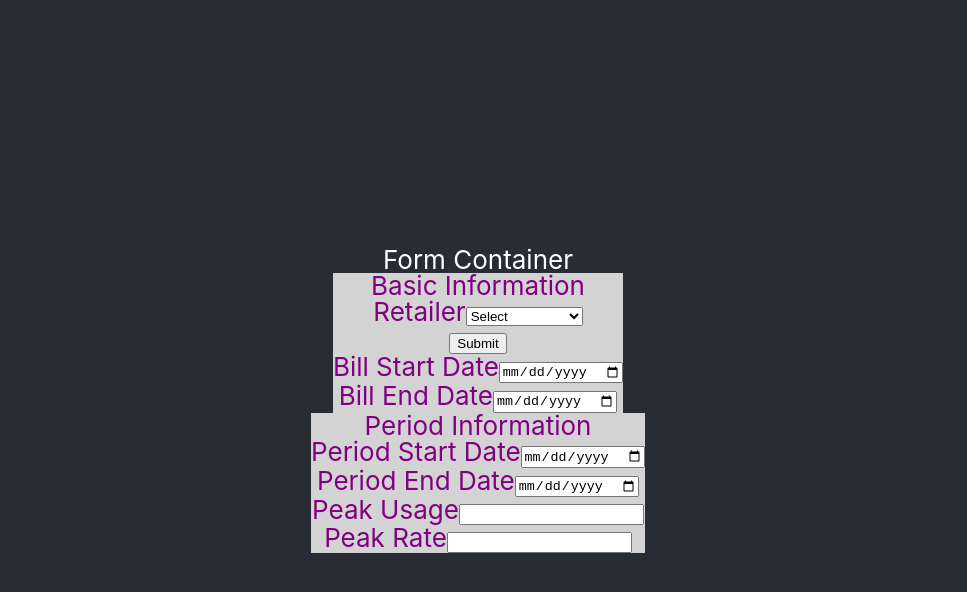
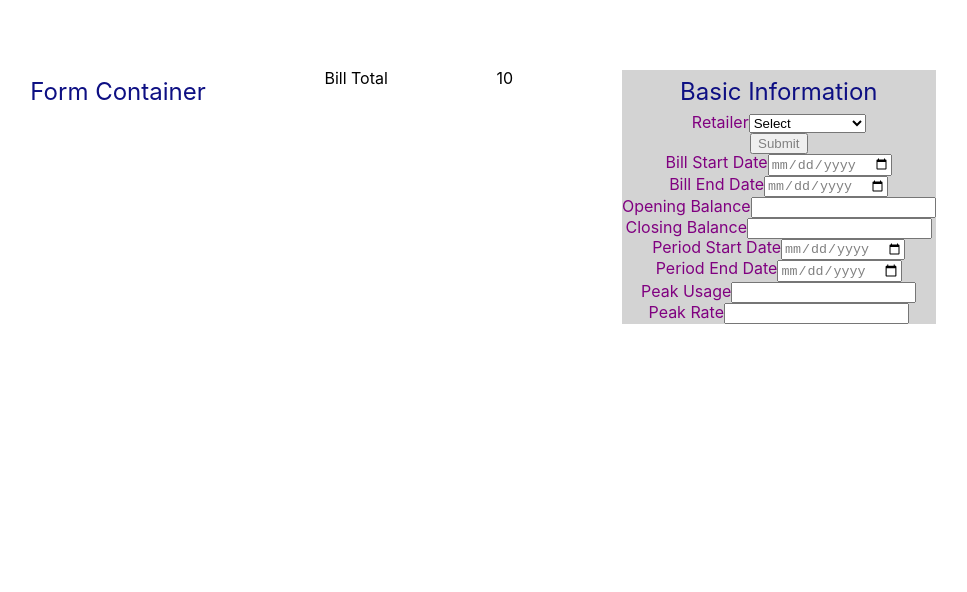
Before and after one commit to carlprins/react-gh-checker, a React (Create React App) app: page / in a window 1280 px wide. Shown: the top 592 px of the page, without its empty margins (162-1129 px from the left). Built offline with nearby package versions, Linux system fonts and the light colour scheme.

Commit message:
Update formatting

```diff
--- a/public/index.html
+++ b/public/index.html
@@ -8,7 +8,7 @@
     <meta name="theme-color" content="#000000" />
     <meta
       name="description"
-      content="Web site created using create-react-app"
+      content="Web site created to help you ensure your power bills are correct"
     />
     <link rel="apple-touch-icon" href="logo192.png" />
     <!--
@@ -25,7 +25,7 @@
       work correctly both with client-side routing and a non-root public URL.
       Learn how to configure a non-root public URL by running `npm run build`.
     -->
-    <title>React App</title>
+    <title>Bill Checker</title>
   </head>
   <body>
     <noscript>You need to enable JavaScript to run this app.</noscript>
--- a/src/App.css
+++ b/src/App.css
@@ -1,3 +1,6 @@
 .App {
   text-align: center;
 }
+h1 {
+  padding: 20;
+}
--- a/src/formContainer/formContainer.css
+++ b/src/formContainer/formContainer.css
@@ -1,10 +1,16 @@
 .FormContainer {
-    background-color: #282c34;
-    min-height: 100vh;
-    display: flex;
-    flex-direction: column;
-    align-items: center;
-    justify-content: center;
-    font-size: calc(10px + 2vmin);
-    color: white;
-  }
+  display: flex;
+  justify-content: space-around;
+  flex-wrap: wrap;
+  margin: 4.4rem 10%;
+}
+
+h1 {
+  color: rgb(13, 15, 131);
+  padding: 10px;
+  font-size: 24px;
+}
+
+input {
+  color: grey;
+}
--- a/src/formContainer/formContainer.js
+++ b/src/formContainer/formContainer.js
@@ -18,44 +18,65 @@ const section1 = [
         name: "Bill End Date",
         type: "date",
         options: []
-    }
-]
-
-const section2 = [
-    {
-        id: 1,
+    }, {
+        id: 4,
+        name: "Opening Balance",
+        type: "number",
+        options: []
+    }, {
+        id: 5,
+        name: "Closing Balance",
+        type: "number",
+        options: []
+    },{
+        id: 4,
         name: "Period Start Date",
         type: "date",
         options: []
 
     }, {
-        id: 2,
+        id: 5,
         name: "Period End Date",
         type: "date",
         options: []
     }, {
-        id: 3,
+        id: 6,
         name: "Peak Usage",
         type: "number",
         options: []
     }, {
-        id: 4,
+        id: 7,
         name: "Peak Rate",
         type: "number",
         options: []
     }
 ]
 
+const section2 = [
+
+]
+
 class FormContainer extends React.Component {
     constructor(props){
         super(props)
+        this.state = {
+            billTotal: 10,
+            OpeningBalance: 0,
+            ClosingBalance: 0
+        }
+        this.handleUpdate = this.handleUpdate.bind(this);
+    }
+    handleUpdate(value) {
+        this.setState( {billTotal: value})
     }
     render(){
         return (
             <div className="FormContainer">
                 <h1>{this.props.formTitle}</h1>
-                <FormSection sectionName="Basic Information" sectionInputs={section1} />
-                <FormSection sectionName="Period Information" sectionInputs={section2} />
+                <p>Bill Total</p>
+                <p>{this.state.billTotal}</p>
+                <FormSection sectionName="Basic Information" sectionInputs={section1} onChange={this.handleUpdate} />
+
             </div>
 
 
--- a/src/formSection/formSection.js
+++ b/src/formSection/formSection.js
@@ -13,13 +13,13 @@ class FormSection extends React.Component {
                 <h1>{this.props.sectionName}</h1>
                 {this.props.sectionInputs.map(input => {
                     if (input.type === "text") {
-                        return <FormInput name={input.name} type={input.type} />
+                        return <FormInput name={input.name} type={input.type} key={input.id} />
                     } else if (input.type === "dropdown") {
-                        return <FormSelect name={input.name} options={input.options} />
+                        return <FormSelect name={input.name} options={input.options} key={input.id} />
                     } else if (input.type === "date") {
-                        return <FormInput name={input.name} type={input.type} />
+                        return <FormInput name={input.name} type={input.type} key={input.id} />
                     } else if (input.type === "number") {
-                        return <FormInput name={input.name} type={input.type} />
+                        return <FormInput name={input.name} type={input.type} key={input.id} />
                     }
                 })}
             </div>
```
